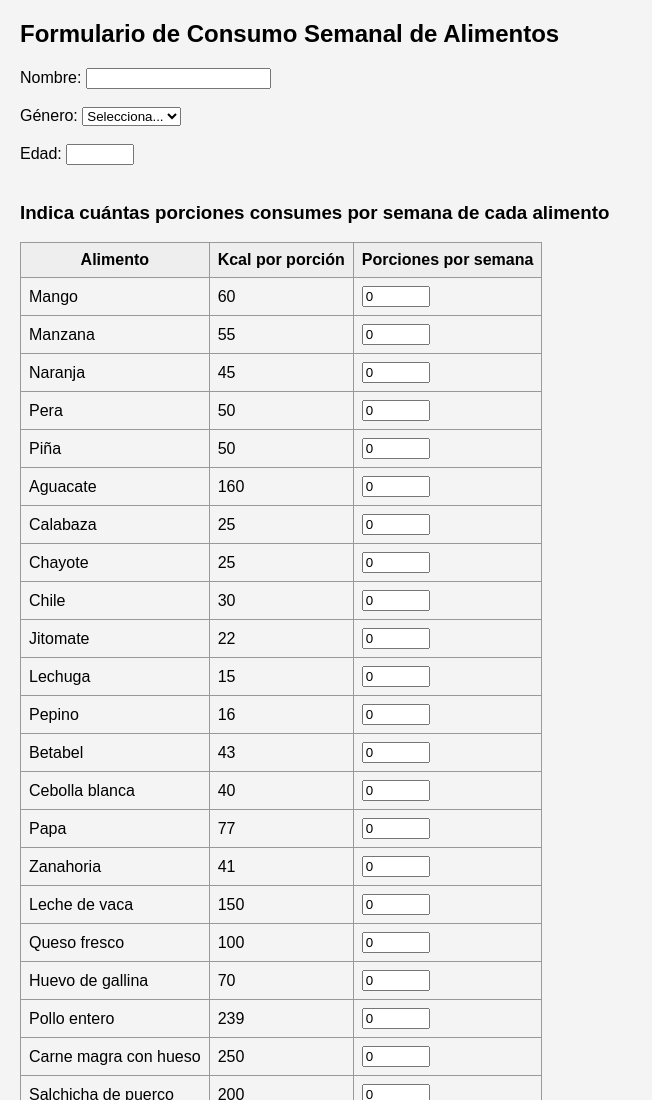
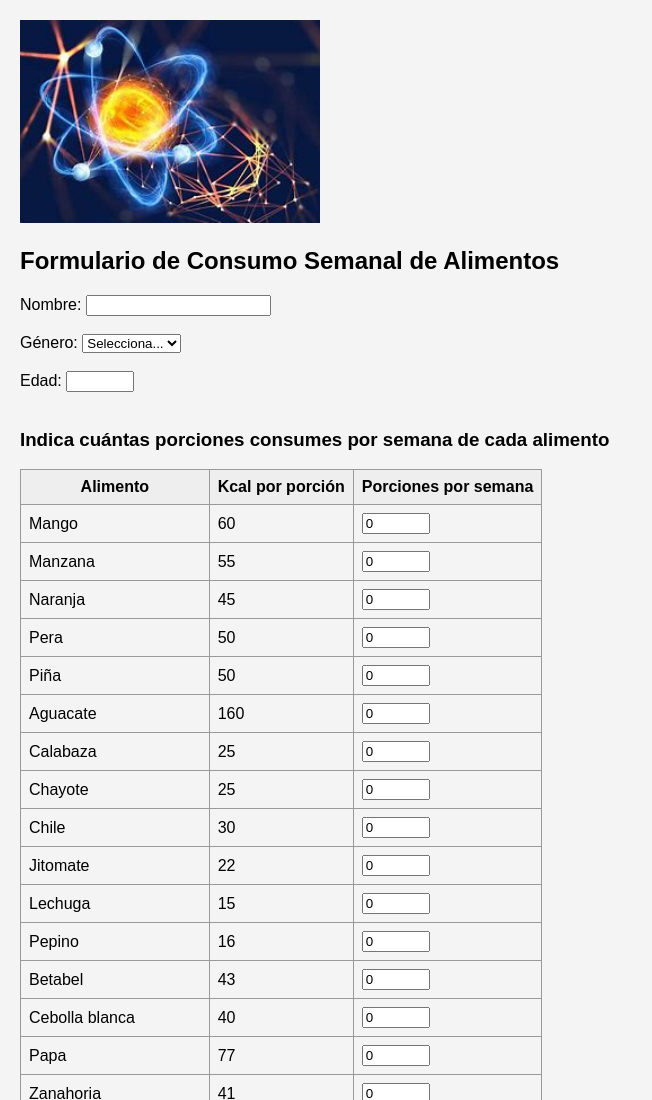
Before and after one commit to Rzhk5/tabla, a plain HTML site: page index.html in a window 1280 px wide. Shown: the top 1100 px of the page, without its empty margins (0-652 px from the left). Drawn offline with Linux system fonts and the light colour scheme.

Commit message:
Update index.html

```diff
--- a/index.html
+++ b/index.html
@@ -12,7 +12,7 @@
   </style>
 </head>
 <body>
-
+  <img src="https://github.com/Rzhk5/tabla/blob/main/atomo.jfif"alt= "atomo" width="300">
   <h2>Formulario de Consumo Semanal de Alimentos</h2>
 
   <form id="formConsumo">
```
